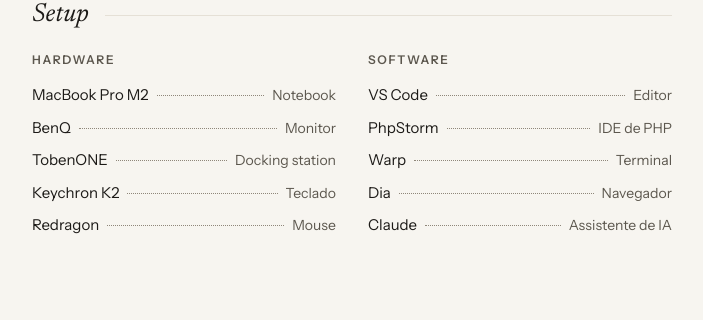
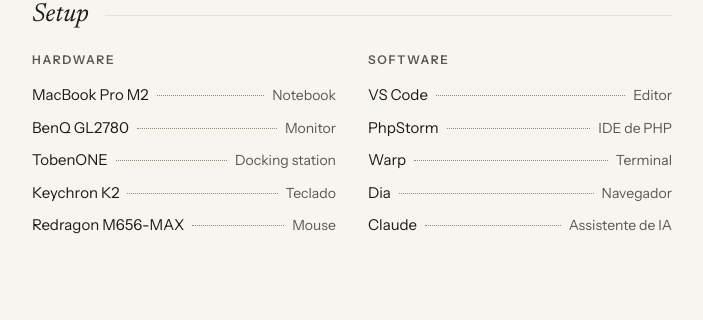
Before and after one commit to vmadalosso/vmadalosso.dev, a PHP site: page / in a window 1280 px wide. Shown: the part 2468-2788 px from the top of the page, without its empty margins (448-1151 px from the left). Run offline with PHP 8.4, Linux system fonts and the light colour scheme; style sheets or scripts are compiled from the project's sources.

Commit message:
content: modelos do monitor e do mouse no setup

```diff
--- a/content/setup.php
+++ b/content/setup.php
@@ -5,13 +5,13 @@ declare(strict_types=1);
 use App\Content\SetupCategory;
 use App\Content\SetupItem;
 
-// Seu setup. Vale completar com os modelos (qual mouse da Redragon e qual monitor da BenQ).
+// Seu setup: hardware e software do dia a dia.
 return [
     new SetupItem('MacBook Pro M2', SetupCategory::Hardware, ['pt' => 'Notebook', 'en' => 'Laptop']),
-    new SetupItem('BenQ', SetupCategory::Hardware, ['pt' => 'Monitor', 'en' => 'Monitor']),
+    new SetupItem('BenQ GL2780', SetupCategory::Hardware, ['pt' => 'Monitor', 'en' => 'Monitor']),
     new SetupItem('TobenONE', SetupCategory::Hardware, ['pt' => 'Docking station', 'en' => 'Docking station']),
     new SetupItem('Keychron K2', SetupCategory::Hardware, ['pt' => 'Teclado', 'en' => 'Keyboard']),
-    new SetupItem('Redragon', SetupCategory::Hardware, ['pt' => 'Mouse', 'en' => 'Mouse']),
+    new SetupItem('Redragon M656-MAX', SetupCategory::Hardware, ['pt' => 'Mouse', 'en' => 'Mouse']),
 
     new SetupItem('VS Code', SetupCategory::Software, ['pt' => 'Editor', 'en' => 'Editor']),
     new SetupItem('PhpStorm', SetupCategory::Software, ['pt' => 'IDE de PHP', 'en' => 'PHP IDE']),
```
